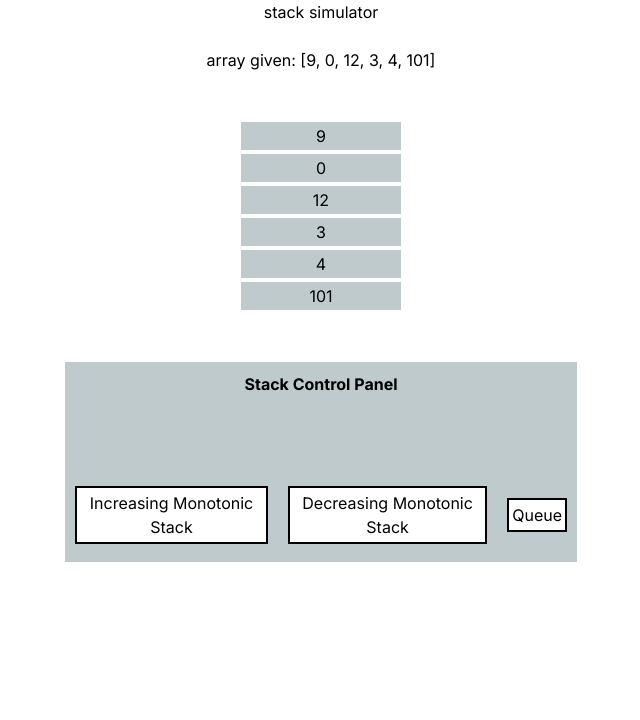
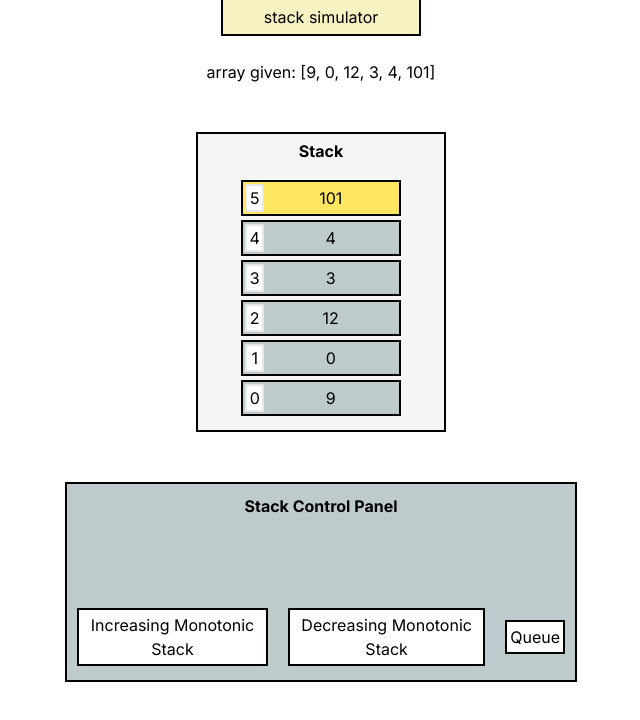
Before and after one commit to KhuiKhui/stack-simulation, a Next.js app: page / in a window 1280 px wide. Shown: the top 720 px of the page, without its empty margins (319-959 px from the left). Built offline with nearby package versions, Linux system fonts and the light colour scheme.

Commit message:
i love tailwind

```diff
--- a/app/components/Panel.tsx
+++ b/app/components/Panel.tsx
@@ -1,6 +1,6 @@
 export default function Panel() {
   return (
-    <div className="flex flex-col items-center mt-[50px] w-[40%] h-[200px] bg-[#BFCACD]">
+    <div className="flex flex-col items-center mt-[50px] w-[40%] h-[200px] bg-[#BFCACD] border-2 border-black">
       <b className="mt-[10px]">Stack Control Panel</b>
 
       <div className="flex flex-row justify-center items-center mt-[80px]">
--- a/app/components/Stack.tsx
+++ b/app/components/Stack.tsx
@@ -1,17 +1,39 @@
 export default function Stack(props: { arr: number[] }) {
   return (
     <div className="flex justify-center items-center cursor-default flex-col">
-      <div>stack simulator</div>
+      <div className="w-[200px] p-[5px] bg-[#F6F2C2] text-center border-2 border-black border-t-0">
+        stack simulator
+      </div>
       <br></br>
       <div>array given: [9, 0, 12, 3, 4, 101]</div>
       <br></br>
       <br></br>
-      <div className="flex justify-center items-center cursor-default flex-col">
+      <div className="flex items-center cursor-default flex-col border-2 border-[#000000] w-[250px] h-[300px] bg-[whitesmoke]">
+        <b className="mt-[5px] mb-[15px]">Stack</b>
+
         {props.arr.map((ele: number, index: number) => {
           return (
-            <div className="bg-[#BFCACD] w-40 m-0.5 p-0.5 text-center hover:scale-[1.1]">
-              {ele}
-            </div>
+            <>
+              <div
+                className={`flex flex-row items-center ${
+                  props.arr.length - index - 1 == 0
+                    ? "bg-[#92B6F0]"
+                    : "bg-[#BFCACD]"
+                }
+                ${
+                  props.arr.length - index - 1 == props.arr.length - 1
+                    ? "bg-[#FFE660]"
+                    : "bg-[#BFCACD]"
+                } w-40 m-0.5 p-0.5 text-center hover:scale-[1.1] border-2 border-black`}
+              >
+                <div className="bg-[#FFFFFF] w-[20px] text-center border-2">
+                  {props.arr.length - index - 1}
+                </div>
+                <div className="w-[138px] text-center">
+                  {props.arr[props.arr.length - index - 1]}
+                </div>
+              </div>
+            </>
           );
         })}
       </div>
```
